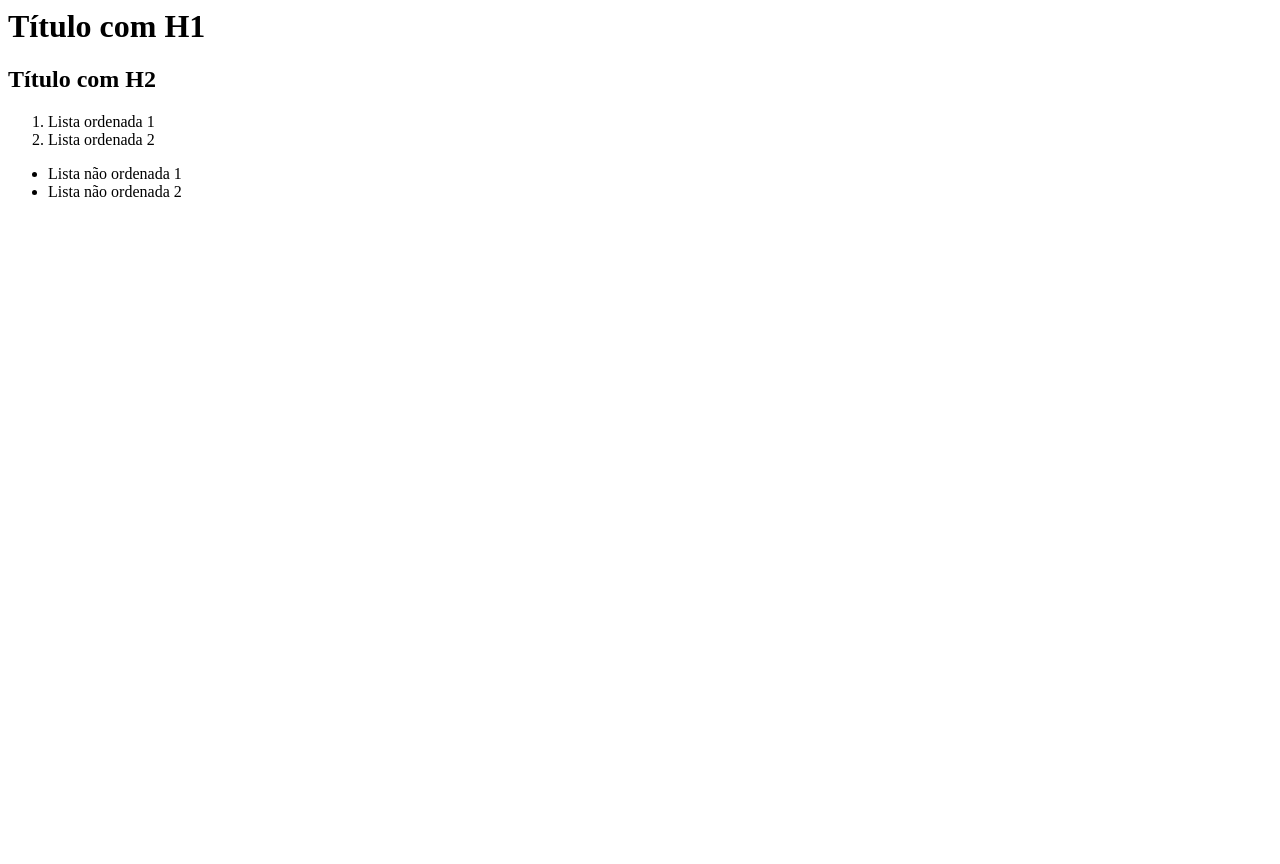
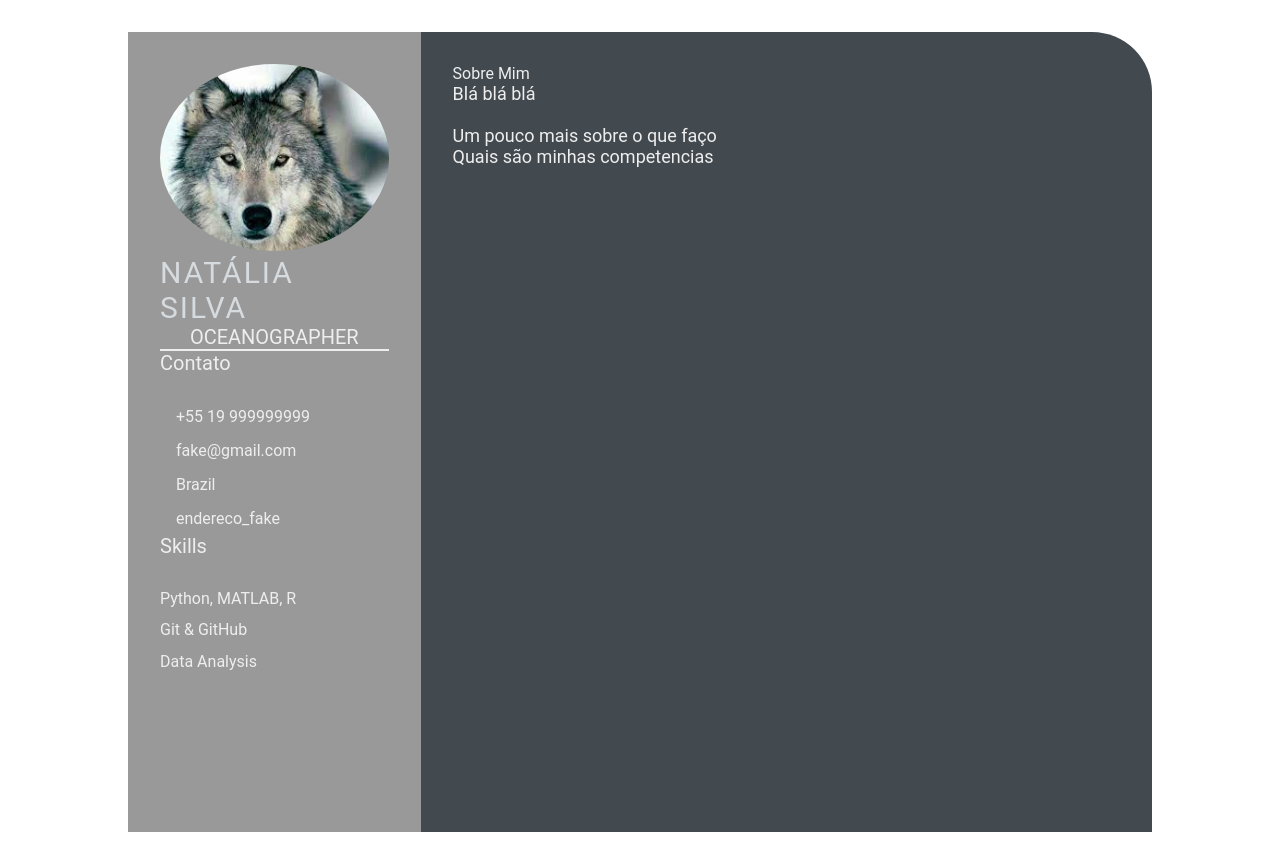
Before and after one commit to 0natalia/Jornada-Front-End-_-EBAC, a plain HTML site: page index.html in a window 1280 px wide. Before the commit the page ends 800 px from the top, so only its background shows below. Drawn offline with Linux system fonts and the light colour scheme.

Commit message:
Dia 02: adicionando arquivos e atualizando o index.html (#2)

```diff
--- a/index.html
+++ b/index.html
@@ -1,19 +1,74 @@
-<html>
-    <head>
-        <title>
-            Teste de HTML - head
-        </title>
-    </head>
-    <body>
-        <h1>Título com H1</h1>
-        <h2>Título com H2</h2>
-    </body>
-    <ol>
-        <li>Lista ordenada 1</li>
-        <li>Lista ordenada 2</li>
-    </ol>
-    <ul>
-        <li>Lista não ordenada 1</li>
-        <li>Lista não ordenada 2</li>
-    </ul>
+<!DOCTYPE html>
+<html lang="en">
+<!-- digitar "doc", e o pluggin vai preencher o cabeçalho do nosso script em utf-8 -->
+
+<head>
+    <meta charset="UTF-8">
+    <meta http-equiv="X-UA-Compatible" content="IE=edge">
+    <meta name="viewport" content="width=device-width, initial-scale=1.0">
+
+    <title>Natalia Silva CV</title>
+
+    <link rel="stylesheet" href="style.css">
+</head>
+
+<body>
+<!-- Vamos editar todo nosso script na sessão "body" -->
+    <main class="resume-contents">
+        <section class="left-section">
+<!-- Iniciar criando a section/parte esquerda do CV -->
+            <div class="left-section-contents">
+                <div class="profile">
+<!-- Criar um diretório de imagens, e adicionar o camino p/ nossa foto do CV -->
+                    <img class="profile-image" src="img/profile_image.jpeg" alt="Profile image">
+<!-- p cria um parágrafo com informações, ex nome e profissão centralizado abaixo da foto -->
+                    <p class="name">Natália Silva</p>
+                    <p class="profession">Oceanographer</p>
+                </div>
+                <div class="contact-info">
+<!-- Criar outra sessão com informações de contato -->
+                    <p class="left-title">Contato</p>
+                    <ul>
+<!-- Criar list não ordenada com as informações de tel, email, etc -->
+                        <li><i class="fa fa-phone"></i>+55 19 999999999
+                        </li>
+<!-- i class vai criar os icones no contato após importantarmos pacotes -->
+                        <li><i class="fa fa-envelope"></i>fake@gmail.com
+                        </li>
+                        <li><i class="fa fa-globe"></i>Brazil
+                        </li>
+                        <li><i class="fa fa-github"></i>endereco_fake
+                        </li>
+                    </ul>
+                </div>
+                <div class="skills">
+<!-- Criar outra sessãp/div p/ skills -->
+                    <p class="left-title">Skills</p>
+                    <ul>
+                        <li><p>Python, MATLAB, R</p></li>
+                        <li><p>Git & GitHub</p></li>
+                        <li><p>Data Analysis</p></li>
+<!-- <p> dentro da lista indica que podemos descrever um pequeno parágrado com as skills> -->
+                    </ul>
+                </div>
+            </div>
+        </section>
+<!-- Aqui finalizamos a sessão esquerda do CV -->
+
+<!-- Iniciando a sessão direita do CV -->
+        <section class="right-section">
+            <div class="right-section-contents">
+                <section class="about gap">
+                    <div class="right-title">Sobre Mim</div>
+                    <p class="about-me-contents">
+                        Blá blá blá<br>
+<!-- Comando <br> quebra a linha no pagráfo -->
+                        <br> Um pouco mais sobre o que faço
+                        <br> Quais são minhas competencias
+                    </p>
+                </section>
+            </div>
+        </section>
+    </main>
+</body>
 </html>
--- /dev/null
+++ b/style.css
@@ -0,0 +1,103 @@
+* {
+    margin: 0;
+    padding: 0;
+    box-sizing: border-box;
+    list-style: none;
+    font-family: 'Roboto', sans-serif;
+}
+
+.resume-contents {
+    min-height: 100vh;
+    width: 80%;
+    margin: 2rem auto;
+    display: grid;
+    grid-template-columns: repeat(7, 1fr);
+}
+
+.left-section {
+    grid-column: span 2;
+    height: 100%;
+    background-color: #999999;
+}
+
+.right-section {
+    grid-column: span 5;
+    height: 100%;
+    background-color: #424a50;
+    border-radius: 0px 60px 0px 0px;
+}
+
+.left-section-contents{
+    padding: 2rem 2rem;
+}
+
+.profile {
+    width: 100%;
+    border-bottom: 2px solid #eeeeee;
+}
+
+.profile .profile-image {
+    width: 100%;
+    border-radius: 100%;
+}
+
+.name {
+    color: #D6DBDF;
+    font-size: 30px;
+    letter-spacing: 2px;
+    text-transform: uppercase;
+}
+
+.profession {
+    color: #eeeeee;
+    font-size: 20px;
+    text-transform: uppercase;
+    text-align: center;
+}
+
+/* .contact-info { border-bottom: 2px solid #1B2631; } */
+.left-title {
+    color: #eeeeee;
+    font-size: 20px;
+}
+
+.contact-info ul {
+    padding-top: 1.5rem;
+}
+
+.contact-info ul li,
+.references ul li {
+    padding: .4rem 0;
+    color: #eeeeee;
+}
+
+.contact-info ul li i,
+.references ul li i {
+    padding-right: 1rem;
+    font-size: 18px;
+    color: #eeeeee;
+}
+
+.skills ul {
+    padding-top: 1.5rem;
+}
+.skills ul li p {
+    padding: .4rem 0;
+    color: #eeeeee;
+}
+
+.right-section-contents {
+    padding: 2rem 2rem;
+}
+
+.right-title {
+    color: #eeeeee;
+}
+
+.gap {
+    padding-bottom: 2rem;
+}
+.about-me-contents {
+    font-size: 18px;
+    color: #eeeeee;
+}
```
Also changed, not shown: Capture_page_with_Figma_template.json (added, +1 -0 lines), img/profile_image.jpeg (added).
